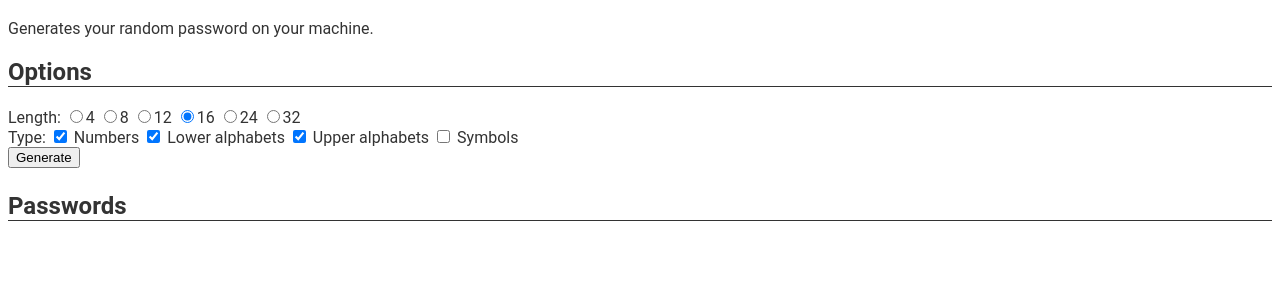
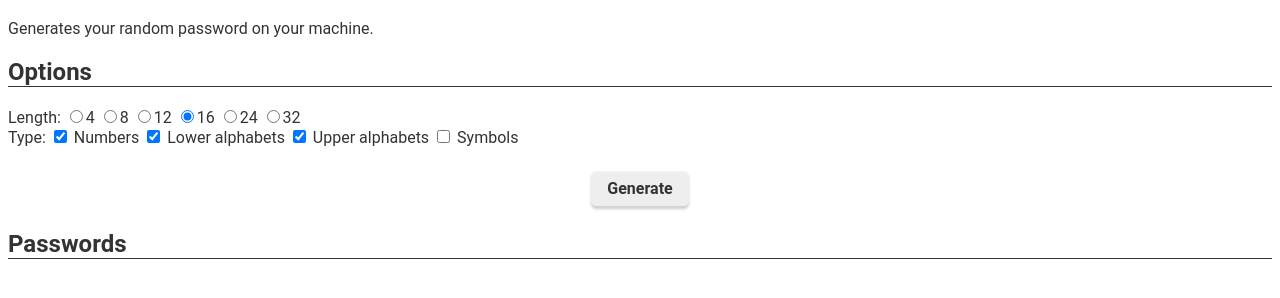
Before and after one commit to makotoshimazu/my-random-password, a plain HTML site: page www/index.html in a window 1280 px wide. Shown: the part 62-360 px from the top of the page. Drawn offline with Linux system fonts and the light colour scheme.

Commit message:
Better button

```diff
--- a/www/index.html
+++ b/www/index.html
@@ -8,8 +8,8 @@
   <h1>Random password generator</h1>
   Generates your random password on your machine.
   <div class="contents">
-    <h2>Options</h2>
-    <div class="control">
+    <section class="control">
+      <h2>Options</h2>
       <form id="form-params">
         <div class="card">
           Length:
@@ -28,11 +28,13 @@
           <label><input type="checkbox" name="symbols" value="true"> Symbols</label>
         </div>
       </form>
-      <button id="btn-generate">Generate</button>
-    </div>
-    <h2>Passwords</h2>
-    <div class="passwords">
-    </div>
+      <div class="generate">
+        <button id="btn-generate" class="btn-main">Generate</button>
+      </div>
+    </section>
+    <section class="passwords">
+      <h2>Passwords</h2>
+    </section>
   </div>
   <script src="app.js" async></script>
 
--- a/www/style.css
+++ b/www/style.css
@@ -1,6 +1,6 @@
 body {
-  font-family: Roboto, 'Noto Sans CJK JP', Arial, sans-serif;
-  color: #333;
+    font-family: Roboto, 'Noto Sans CJK JP', Arial, sans-serif;
+    color: #333;
 }
 
 h2 {
@@ -8,15 +8,35 @@ h2 {
     border-color: #333;
 }
 
-button {
-    border-color: #
+form {
+    margin-bottom: 24px;
+}
+
+.generate {
+    text-align: center;
+}
+
+.btn-main {
+    font-size: 1rem;
+    font-family: Roboto, 'Noto Sans CJK JP', Arial, sans-serif;
+    font-weight: 700;
+    color: #333;
+    background: #eee;
+    padding: 0.5em 1em;
+    border: none;
+    border-radius: 5px;
+    box-shadow: inset 0 2px 0 rgba(255,255,255,0.2), 0 3px 3px rgba(0, 0, 0, 0.19);
+}
+
+.btn-main:active {
+    box-shadow: 0 0 2px rgba(0, 0, 0, 0.30);
 }
 
 .control {
     margin-bottom: 24px;
 }
 
-.passwords {
+.passwords > .password {
     font-family: 'Roboto Mono', 'Noto Sans Mono', Consolas, 'Courier New', Courier, Monaco, monospace;
     font-weight: 400;
 }
```
